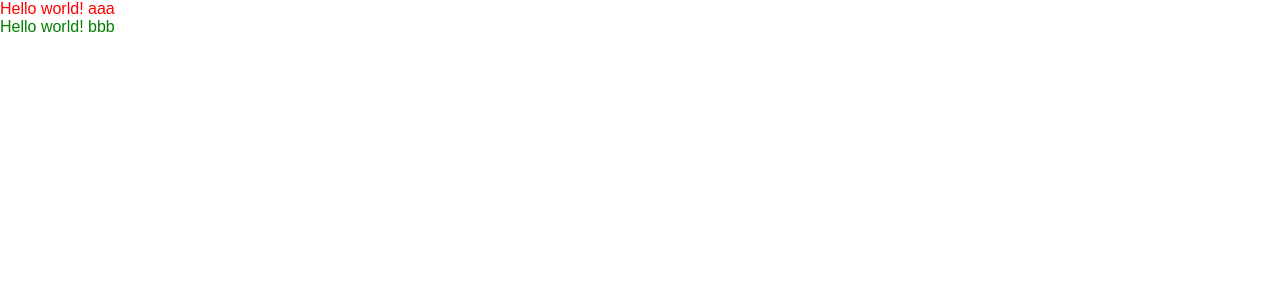
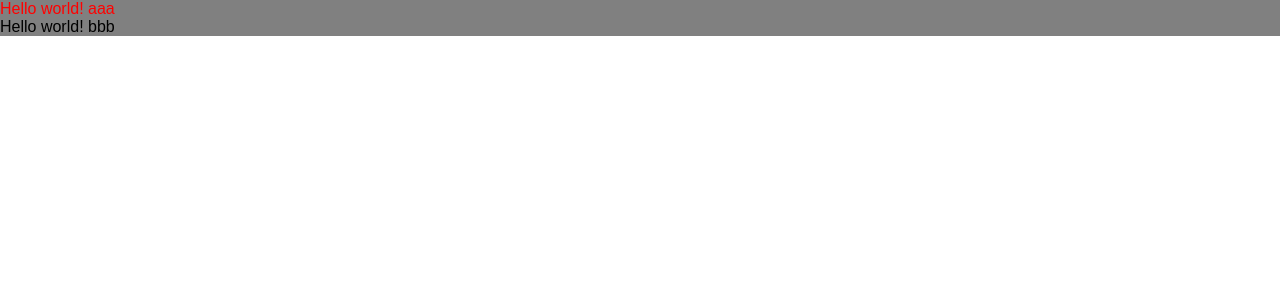
Before and after one commit to adambro/recttraining, a React (Create React App) app: page / in a window 1280 px wide. Shown: the top 300 px of the page. Built offline with nearby package versions, Linux system fonts and the light colour scheme.

Commit message:
Zad3: background color

```diff
--- a/src/index.js
+++ b/src/index.js
@@ -5,7 +5,7 @@ import './index.css';
 import registerServiceWorker from './registerServiceWorker';
 
 const divStyle = {
-    color: 'green'
+    backgroundColor: 'grey'
 };
 
 const Scene = (props) => (
```
